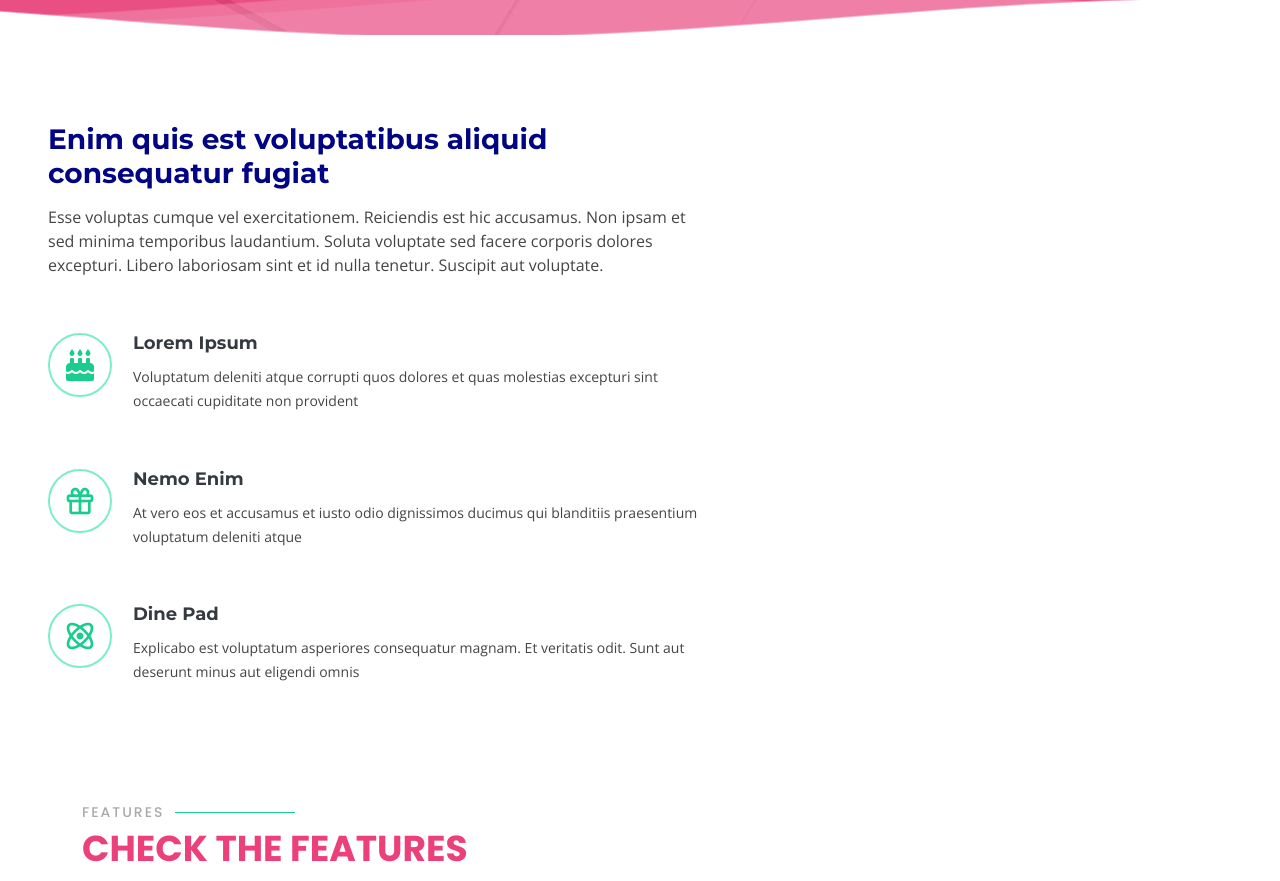
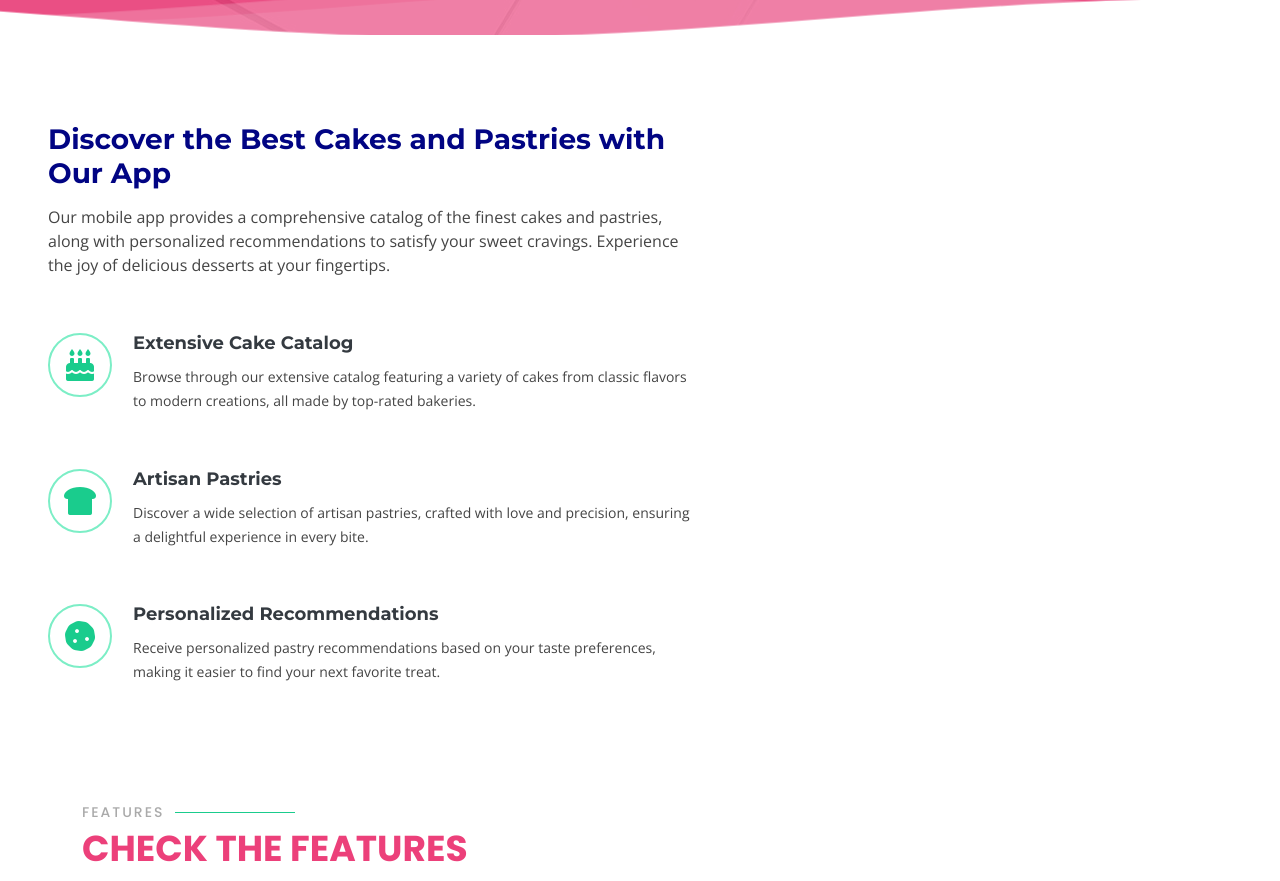
Before and after one commit to HolbertonPortfolio/CakeyLandingPage, a plain HTML site: page index.html in a window 1280 px wide. Shown: the part 680-1561 px from the top of the page. Drawn offline with nearby package versions, Linux system fonts and the light colour scheme.

Commit message:
About section content filled

```diff
--- a/index.html
+++ b/index.html
@@ -113,25 +113,25 @@
     <div class="row">
 
       <div class="col-xl-7 col-lg-6 icon-boxes d-flex flex-column align-items-stretch justify-content-center py-5 px-lg-5" data-aos="fade-left">
-            <h3>Enim quis est voluptatibus aliquid consequatur fugiat</h3>
-            <p>Esse voluptas cumque vel exercitationem. Reiciendis est hic accusamus. Non ipsam et sed minima temporibus laudantium. Soluta voluptate sed facere corporis dolores excepturi. Libero laboriosam sint et id nulla tenetur. Suscipit aut voluptate.</p>
+        <h3>Discover the Best Cakes and Pastries with Our App</h3>
+        <p>Our mobile app provides a comprehensive catalog of the finest cakes and pastries, along with personalized recommendations to satisfy your sweet cravings. Experience the joy of delicious desserts at your fingertips.</p>
 
         <div class="icon-box" data-aos="zoom-in" data-aos-delay="100">
           <div class="icon"><i class="fas fa-cake"></i></div>
-              <h4 class="title"><a href="">Lorem Ipsum</a></h4>
-              <p class="description">Voluptatum deleniti atque corrupti quos dolores et quas molestias excepturi sint occaecati cupiditate non provident</p>
+          <h4 class="title"><a href="">Extensive Cake Catalog</a></h4>
+          <p class="description">Browse through our extensive catalog featuring a variety of cakes from classic flavors to modern creations, all made by top-rated bakeries.</p>
         </div>
 
         <div class="icon-box" data-aos="zoom-in" data-aos-delay="200">
-              <div class="icon"><i class="bx bx-gift"></i></div>
-              <h4 class="title"><a href="">Nemo Enim</a></h4>
-              <p class="description">At vero eos et accusamus et iusto odio dignissimos ducimus qui blanditiis praesentium voluptatum deleniti atque</p>
+          <div class="icon"><i class="fas fa-bread-slice"></i></div>
+          <h4 class="title"><a href="">Artisan Pastries</a></h4>
+          <p class="description">Discover a wide selection of artisan pastries, crafted with love and precision, ensuring a delightful experience in every bite.</p>
         </div>
 
         <div class="icon-box" data-aos="zoom-in" data-aos-delay="300">
-              <div class="icon"><i class="bx bx-atom"></i></div>
-              <h4 class="title"><a href="">Dine Pad</a></h4>
-              <p class="description">Explicabo est voluptatum asperiores consequatur magnam. Et veritatis odit. Sunt aut deserunt minus aut eligendi omnis</p>
+          <div class="icon"><i class="fas fa-cookie"></i></div>
+          <h4 class="title"><a href="">Personalized Recommendations</a></h4>
+          <p class="description">Receive personalized pastry recommendations based on your taste preferences, making it easier to find your next favorite treat.</p>
         </div>
 
       </div>
@@ -139,6 +139,7 @@
 
   </div>
 </section><!-- End About Section -->
+
 
    <!-- ======= Features Section ======= -->
 <section id="features" class="features">
```
Lines whose indentation alone changed are shown as unchanged.
